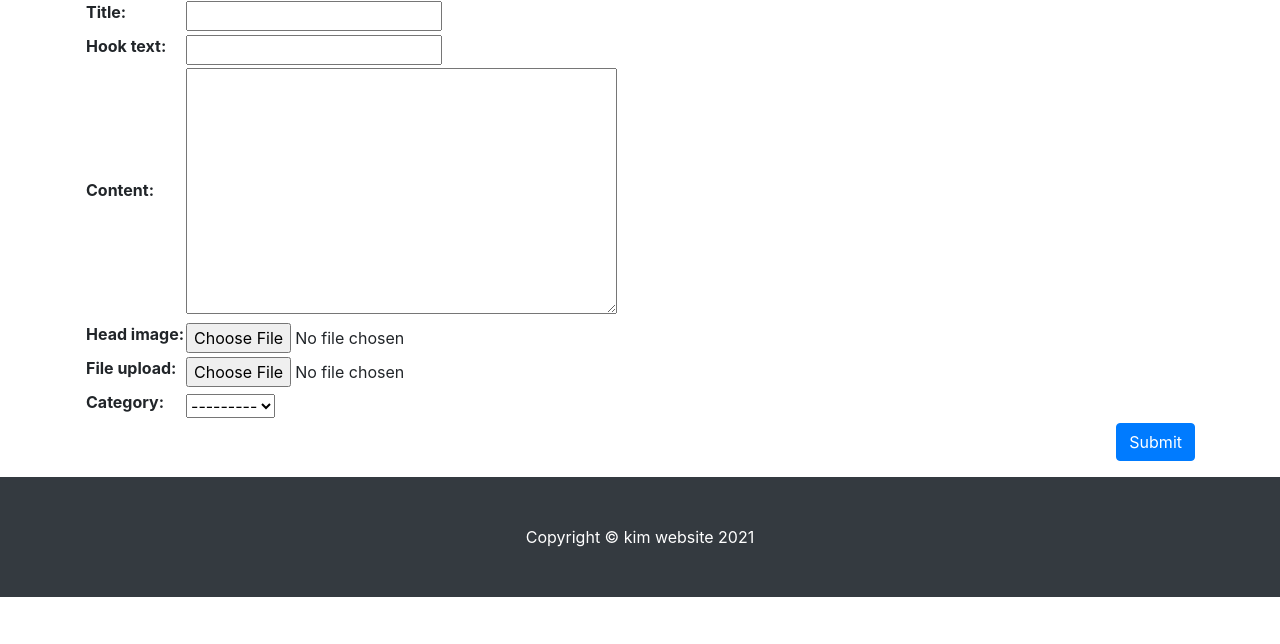
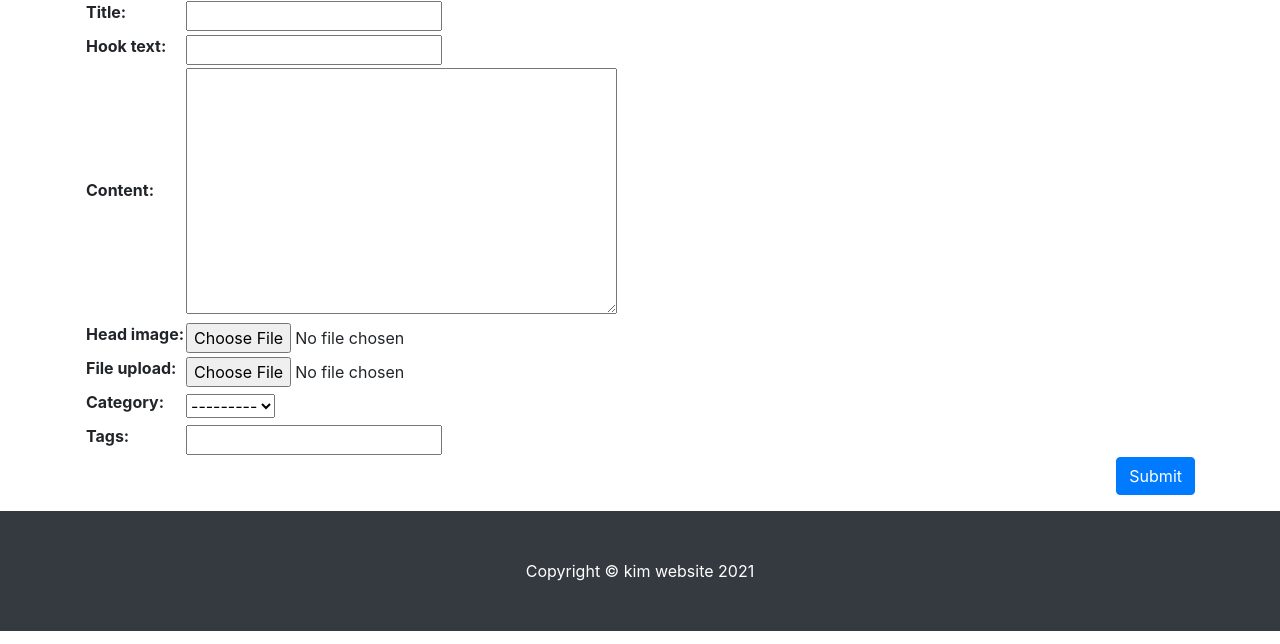
Before and after one commit to kwkim95/django_website, a Django app: page /blog/create_post/ in a window 1280 px wide. Shown: the part 156-800 px from the top of the page. Run offline with Django 3.2, Linux system fonts and the light colour scheme; the visitor is signed in with stand-in values (Sample User, id 1); data that the repository does not hold is empty; some libraries are stand-ins or nearby versions.

Commit message:
add tag when post create or post update

```diff
--- a/blog/templates/blog/index.html
+++ b/blog/templates/blog/index.html
@@ -36,7 +36,7 @@
         {% endif %}
         <p class="card-text">{{ p.content | truncatewords:45 }}</p>
         {% if p.tags.exists %}
-        <i class="fas fa-tags"></i>
+        <i class="fas fa-hashtag"></i>
         {% for tag in p.tags.iterator %}
         <a href="{{ tag.get_absolute_url }}"><span class="badge badge-pill badge-light">{{ tag }}</span></a>
         {% endfor %}
--- a/blog/templates/blog/post_form.html
+++ b/blog/templates/blog/post_form.html
@@ -11,6 +11,10 @@ Create Post - blog
         {% csrf_token %}
         <table>
             {{ form }}
+             <tr>
+                 <th><label for="id_tags_str">Tags:</label></th>
+                 <td><input type="text" name="tags_str" id="id_tags_str"></td>
+             </tr>
         </table>
         <button type="submit" class="btn btn-primary float-right">Submit</button>
     </form>
--- a/blog/templates/blog/post_update_form.html
+++ b/blog/templates/blog/post_update_form.html
@@ -11,6 +11,10 @@ Edit Post - blog
         {% csrf_token %}
         <table>
             {{ form }}
+            <tr>
+                 <th><label for="id_tags_str">Tags:</label></th>
+                 <td><input type="text" name="tags_str" id="id_tags_str" value="{{ tags_str_default }}"></td>
+             </tr>
         </table>
         <button type="submit" class="btn btn-primary float-right">Submit</button>
     </form>
--- a/blog/views.py
+++ b/blog/views.py
@@ -3,6 +3,8 @@ from django.views.generic import ListView, DetailView, CreateView, UpdateView
 from django.contrib.auth.mixins import LoginRequiredMixin
 from .models import Post, Category, Tag
 from django.core.exceptions import PermissionDenied
+from django.utils.text import slugify
+
 
 class PostList(ListView):
     model = Post
@@ -63,7 +65,23 @@ class PostCreate(LoginRequiredMixin, CreateView):
         current_user = self.request.user
         if current_user.is_authenticated:
             form.instance.author = current_user
-            return super(PostCreate, self).form_valid(form)
+            response = super(PostCreate, self).form_valid(form)
+
+            tags_str = self.request.POST.get('tags_str')
+            if tags_str:
+                tags_str = tags_str.strip()
+
+                tags_str = tags_str.replace(',', ';')
+                tags_list = tags_str.split(';')
+
+                for t in tags_list:
+                    t = t.strip()
+                    tag, is_tag_created = Tag.objects.get_or_create(name=t)
+                    if is_tag_created:
+                        tag.slug = slugify(t, allow_unicode=True)
+                        tag.save()
+                    self.object.tags.add(tag)
+            return response
         else:
             return redirect('/blog/')
 
@@ -73,6 +91,37 @@ class PostUpdate(LoginRequiredMixin, UpdateView):
     fields = ['title', 'hook_text', 'content', 'head_image', 'file_upload', 'category']
 
     template_name = 'blog/post_update_form.html'
+
+    def form_valid(self, form):
+        response = super(PostUpdate, self).form_valid(form)
+        self.object.tags.clear()
+
+        tags_str = self.request.POST.get('tags_str')
+        if tags_str:
+            tags_str = tags_str.strip()
+
+            tags_str = tags_str.replace(',', ';')
+            tags_list = tags_str.split(';')
+
+            for t in tags_list:
+                t = t.strip()
+                tag, is_tag_created = Tag.objects.get_or_create(name=t)
+                if is_tag_created:
+                    tag.slug = slugify(t, allow_unicode=True)
+                    tag.save()
+                self.object.tags.add(tag)
+
+        return response
+
+    def get_context_data(self, **kwargs):
+        context = super(PostUpdate, self).get_context_data()
+        if self.object.tags.exists():
+            tags_str_list = list()
+            for t in self.object.tags.all():
+                tags_str_list.append(t.name)
+            context['tags_str_default'] = '; '.join(tags_str_list)
+
+        return context
 
     def dispatch(self, request, *args, **kwargs):
         if request.user.is_authenticated and request.user == self.get_object().author:
```
Also changed, not shown: blog/templates/blog/detail.html (+11 -9 lines).
